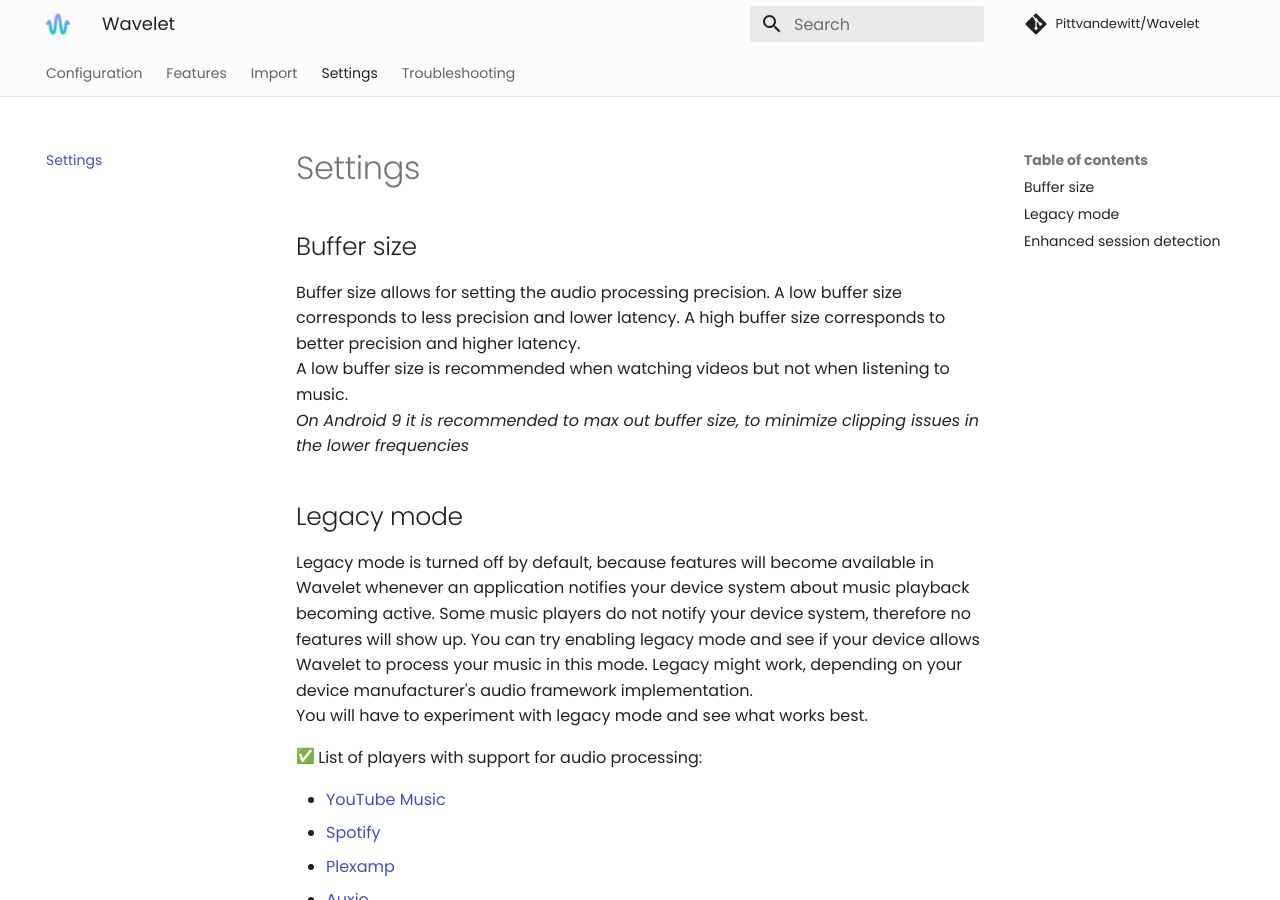
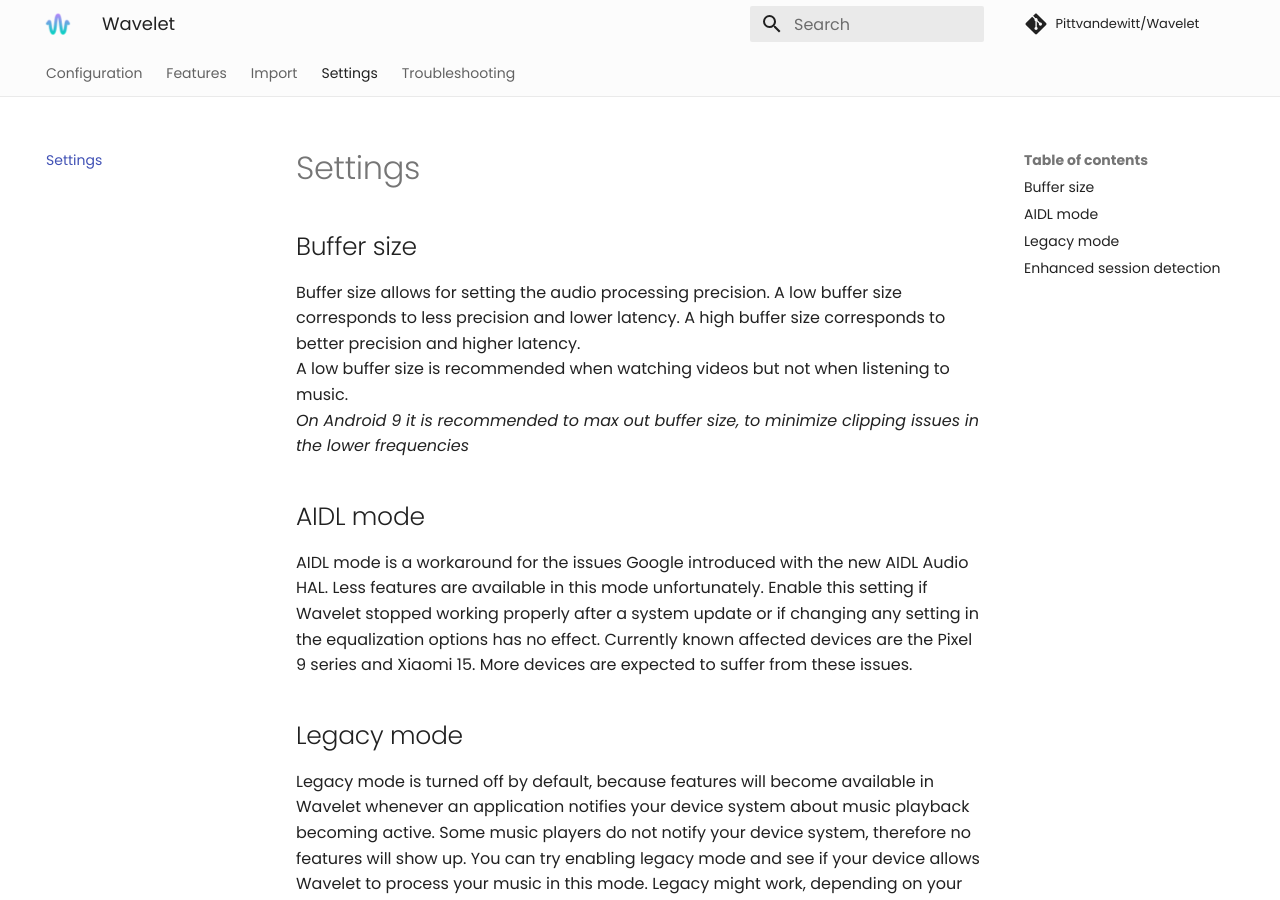
Before and after one commit to Pittvandewitt/Wavelet, an MkDocs documentation site: the page built from docs/Settings.md, in a window 1280 px wide and 900 px high. Built offline with MkDocs 1.6.1 and Material for MkDocs 9.7.7, drawn with Linux system fonts in a browser that asks for light colours; emoji names are drawn with the system emoji font; comment, search, counter and statistics services are not loaded.

Commit message:
Add AIDL docs

```diff
--- a/docs/Settings.md
+++ b/docs/Settings.md
@@ -5,6 +5,10 @@
 Buffer size allows for setting the audio processing precision. A low buffer size corresponds to less precision and lower latency. A high buffer size corresponds to better precision and higher latency.
 A low buffer size is recommended when watching videos but not when listening to music.
 *On Android 9 it is recommended to max out buffer size, to minimize clipping issues in the lower frequencies*
+
+## AIDL mode
+
+AIDL mode is a workaround for the issues Google introduced with the new AIDL Audio HAL. Less features are available in this mode unfortunately. Enable this setting if Wavelet stopped working properly after a system update or if changing any setting in the equalization options has no effect. Currently known affected devices are the Pixel 9 series and Xiaomi 15. More devices are expected to suffer from these issues.
 
 ## Legacy mode
 
```
